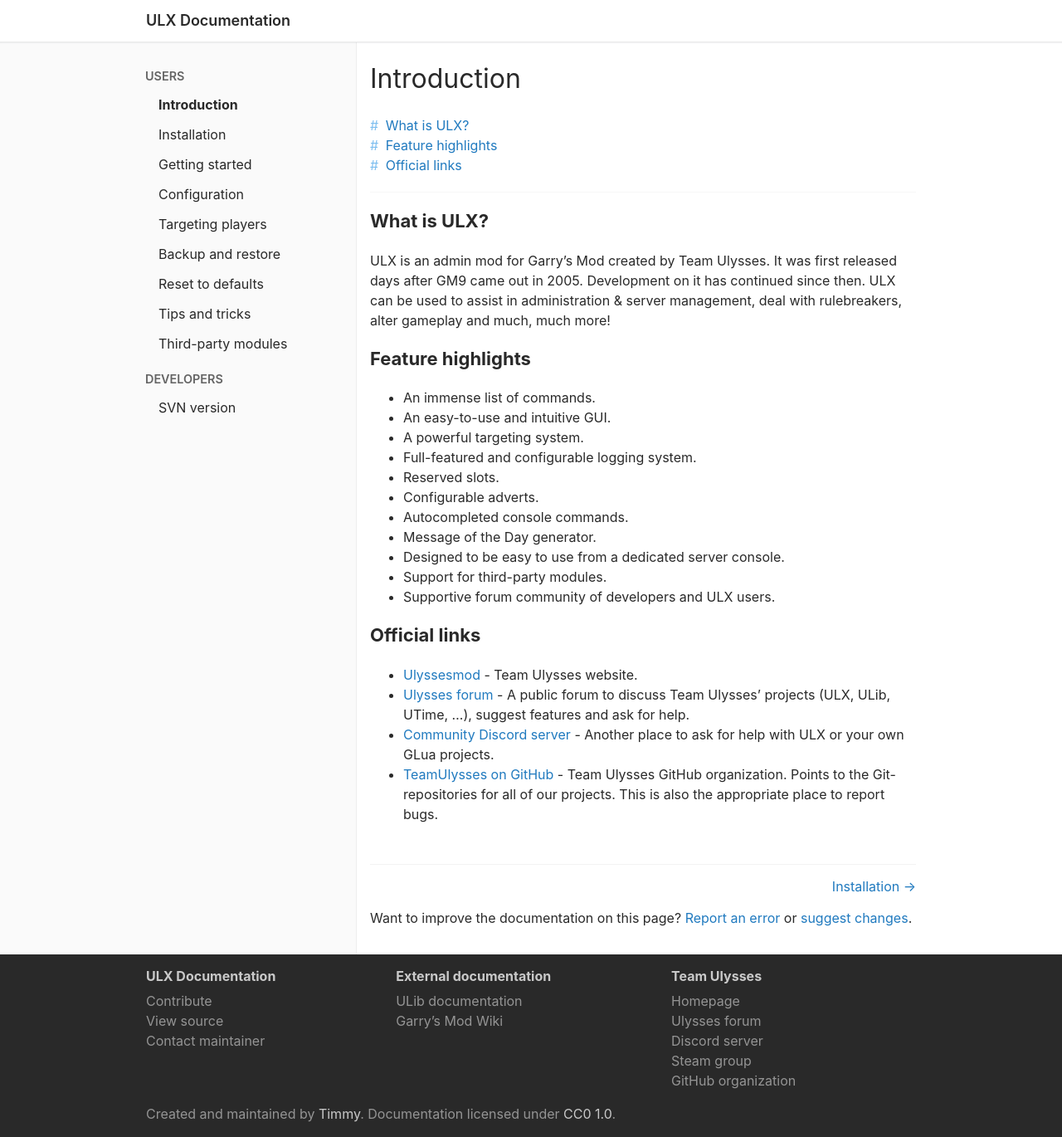
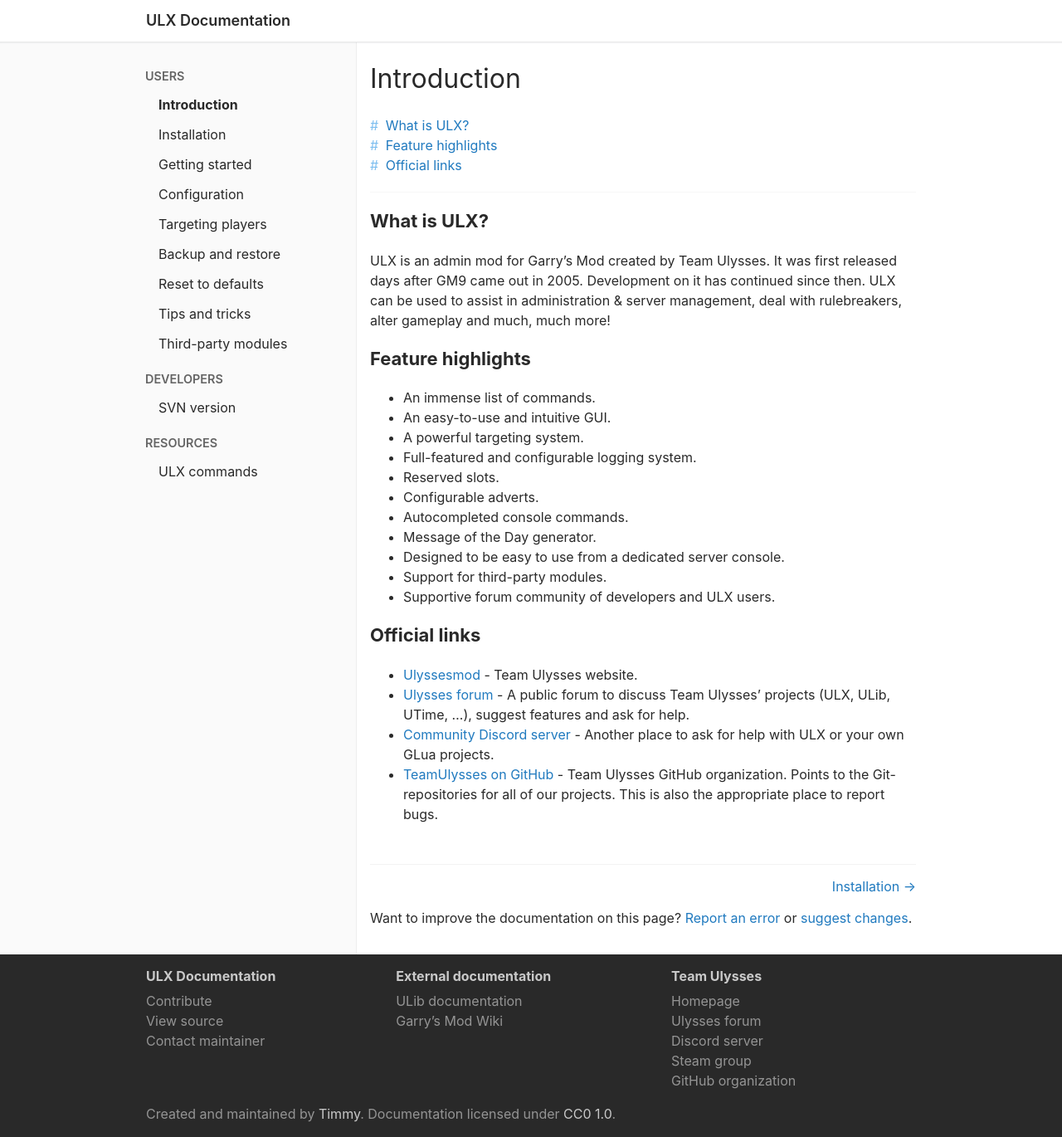
Before and after one commit to Timmy/ulx-docs, a Jekyll site: the page built from index.md, in a window 1280 px wide. Shown: the whole page at 83% size. Built offline with Jekyll 4.4.1, drawn with Linux system fonts in a browser that asks for light colours; our own code applies the rules of GitHub Pages for plain Markdown files.

Commit message:
Add "ULX commands" resource

```diff
--- a/_config.yml
+++ b/_config.yml
@@ -52,6 +52,10 @@ nav:
       url: /custom-keyword
     - text: Custom XGUI tab
       url: /custom-xgui-tab
+  Resources:
+    - text: ULX commands
+      url: /ulx-commands
+      available: true
 
 # Defaults
 defaults:
--- a/_includes/navigation.html
+++ b/_includes/navigation.html
@@ -21,5 +21,15 @@
         </li>
       {% endfor %}
     </ul>
+    <div class="navigation__category">Resources</div>
+    <ul class="navigation__link-list">
+      {% for link in site.nav.Resources %}
+        <li class="navigation__link-list-item{% if current_url == link.url %} navigation__link-list-item--active{% endif %}{% unless link.available %} navigation__link-list-item--unavailable{% endunless %}">
+          <a class="navigation__link-list-link{% if current_url == link.url %} navigation__link-list-link--active{% endif %}" href="{{ link.url | prepend: site.baseurl }}">
+            {{ link.text }}
+          </a>
+        </li>
+      {% endfor %}
+    </ul>
   </div>
 </nav>
--- a/_layouts/default.html
+++ b/_layouts/default.html
@@ -1,11 +1,13 @@
 {% assign current_url = page.url | remove: 'index.html' %}
 
 {% comment %} Generate links to previous and next page. {% endcomment %}
-{% assign nav_items = site.nav.Users | concat: site.nav.Developers %}
+{% assign nav_items = site.nav.Users | concat: site.nav.Developers | concat: site.nav.Resources %}
+{% assign cutoff_one = site.nav.Users.size %}
+{% assign cutoff_two = cutoff_one | plus: site.nav.Developers.size %}
 {% for link in nav_items %}
-  {% if forloop.index0 == site.nav.Users.size %} {% comment %} If we iterated over all Users pages... {% endcomment %}
-    {% if current_page %}{% break %}{% endif %} {% comment %} Last Users page; stop looking for "next" link. {% endcomment %}
-    {% assign previous_page = nil %} {% comment %} No "previous" link on first Developers page. {% endcomment %}
+  {% if forloop.index0 == cutoff_one or forloop.index0 == cutoff_two %} {% comment %} If we iterated over all links in a section... {% endcomment %}
+    {% if current_page %}{% break %}{% endif %} {% comment %} Last page; stop looking for "next" link. {% endcomment %}
+    {% assign previous_page = nil %} {% comment %} No "previous" link on first item in category. {% endcomment %}
   {% endif %}
   {% unless link.available %}{% continue %}{% endunless %} {% comment %} Skip unavailable links. {% endcomment %}
   {% if current_page %}
```
